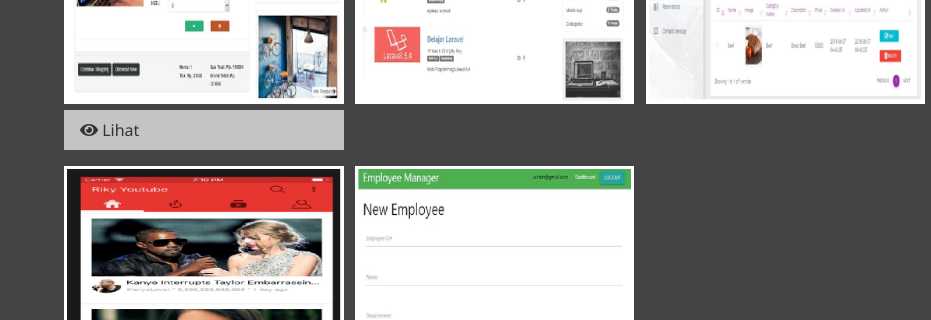
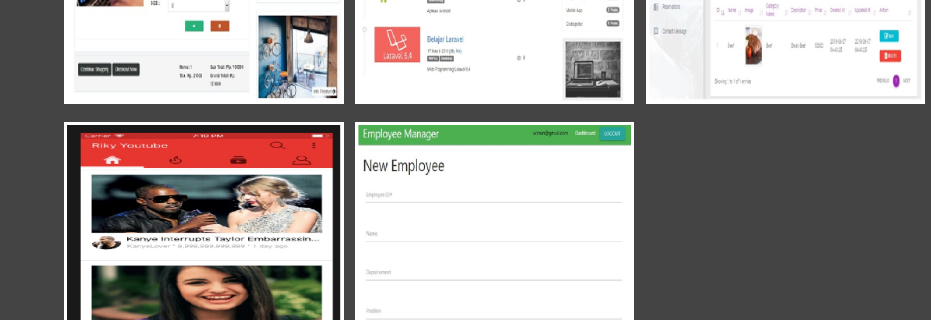
Before and after one commit to cobacoding/cobacoding.github.io, a plain HTML site: page work.html in a window 1280 px wide. Shown: the part 371-691 px from the top of the page, 0-931 px from the left. Drawn offline with Linux system fonts and the light colour scheme.

Commit message:
Update work.html

```diff
--- a/work.html
+++ b/work.html
@@ -59,9 +59,9 @@
                <a href="#!">
                    <img src="img/projectWEB/ecommerce.JPG" alt="Projek">
                </a>
-               <a href="sorry.html" class="btn btn-light">
+<!--                <a href="sorry.html" class="btn btn-light">
                    <i class="fas fa-eye"></i> Lihat
-               </a>
+               </a> -->
                <!-- <a href="#" class="btn btn-dark">
                    <i class="fab fa-instagram"></i> Instagram
                </a> -->
```
